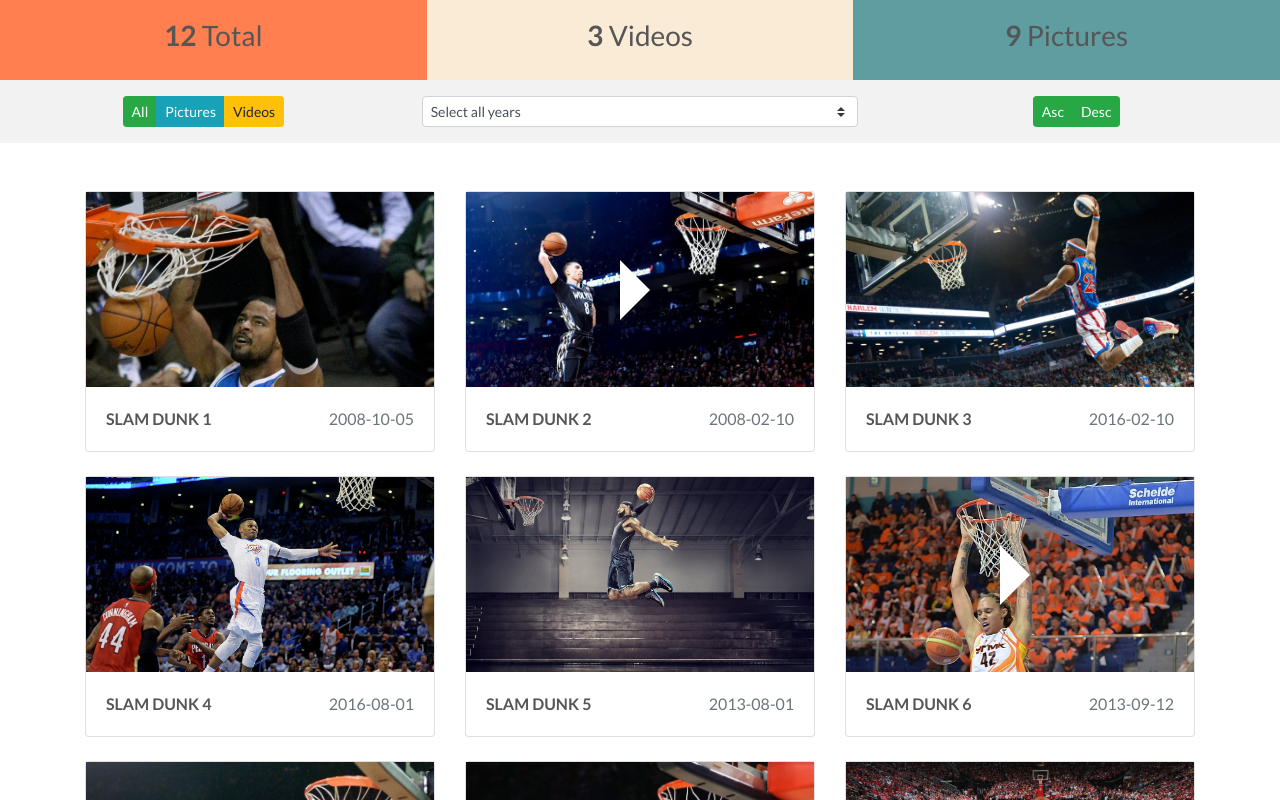
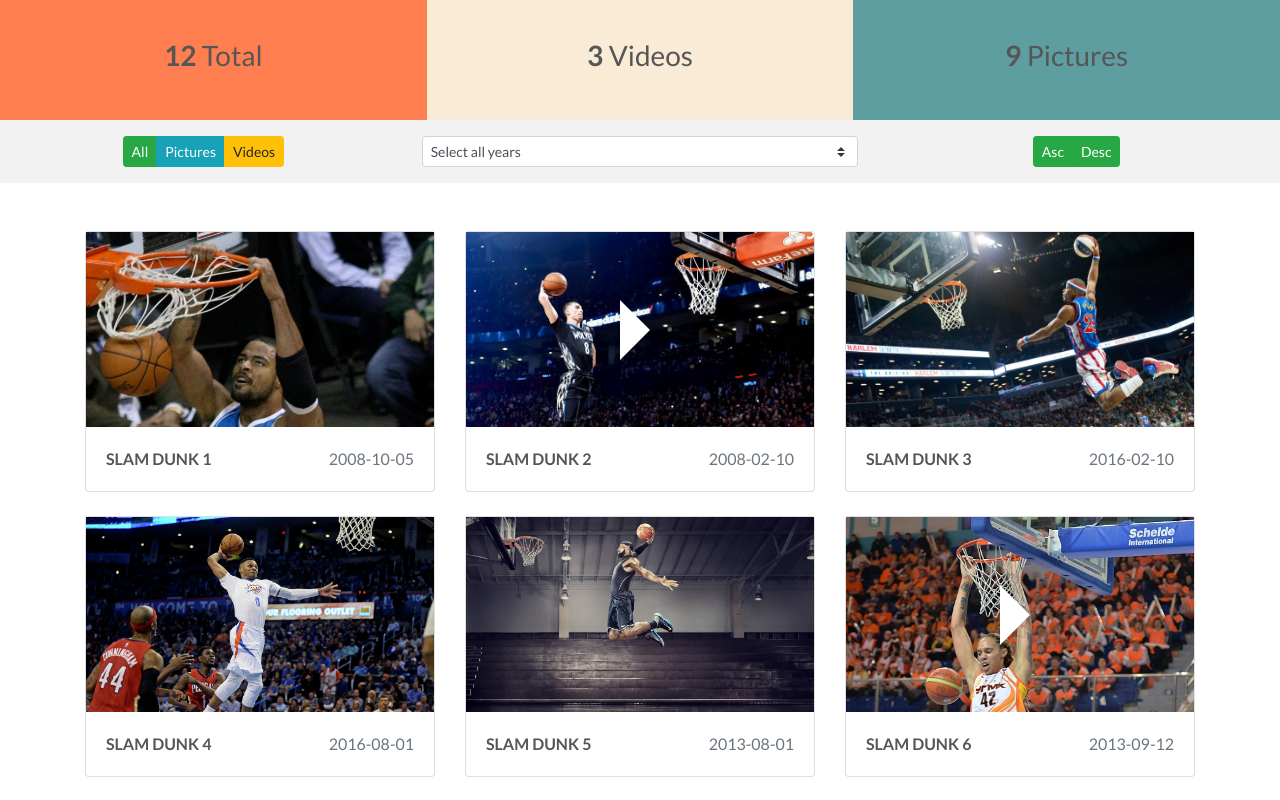
Before and after one commit to tvetcov/basketball, a Vue app: page / in a window 1280 px wide. Shown: the top 800 px of the page. Built offline with nearby package versions, Linux system fonts and the light colour scheme.

Commit message:
Added modal and videos to it

```diff
--- a/src/assets/styles/main.scss
+++ b/src/assets/styles/main.scss
@@ -5,7 +5,7 @@ html, body {
 
   header {
     .row {
-      min-height: 10vh;
+      min-height: 15vh;
 
       .col-sm-4 {
         background: antiquewhite;
@@ -29,7 +29,6 @@ html, body {
   }
 
   .card {
-    cursor: pointer;
 
     .thumb-image {
       max-height: 195px;
@@ -53,10 +52,11 @@ html, body {
       left: 50%;
       margin-top: -30px;
       margin-left: -20px;
+      cursor: pointer;
     }
 
     &:hover .thumb-image img {
-      transform: scale(1.03);
+      transform: scale(1.025);
     }
   }
 }
--- a/src/components/Card.vue
+++ b/src/components/Card.vue
@@ -3,7 +3,14 @@
         <div class="card">
             <div class="thumb-image">
                 <img v-bind:src="`${this.element.thumb}`" class="embed-responsive">
-                <span v-if="isVideo" class="play"></span>
+                <span v-if="isVideo">
+                    <span class="play" v-b-modal="showModal(this.element.id)"></span>
+                    <b-modal centered :id="'modal-' + this.element.id" :title="this.element.title">
+                         <video controls autoplay muted class="embed-responsive">
+                            <source :src="this.element.src" type="video/mp4">
+                        </video>
+                    </b-modal>
+                </span>
             </div>
             <div class="card-body d-flex justify-content-between">
                 <b class="text-uppercase m-0">{{this.element.title}}</b>
@@ -25,6 +32,11 @@
                 return this.element.type === 2;
             },
         },
+        methods: {
+            showModal(id) {
+                return 'modal-' + id;
+            },
+        },
         props: ['id']
     }
 </script>
```
Also changed, not shown: src/assets/readme.txt.
